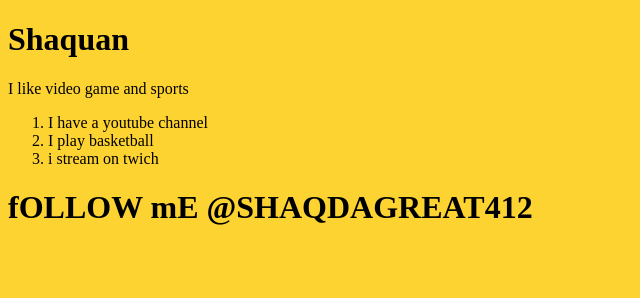
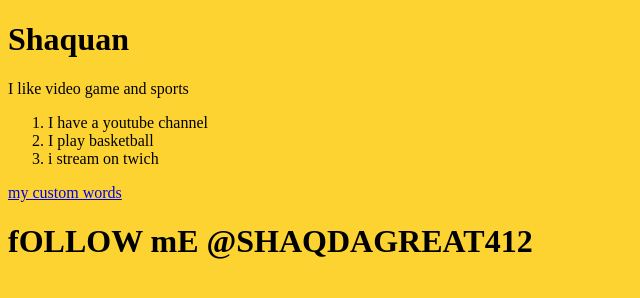
Before and after one commit to trippiequan/trippiequan.github.io, a plain HTML site: page index.html in a window 1280 px wide. Shown: the whole page, without its empty margins (0-640 px from the left). Drawn offline with Linux system fonts and the light colour scheme.

Commit message:
Update index.html

```diff
--- a/index.html
+++ b/index.html
@@ -11,7 +11,7 @@
     <li>I play basketball</li>
     <li>i stream on twich</li>
   </ol>
-
+  <a href="https://www.nba.com">my custom words</a>
   <h1>fOLLOW mE @SHAQDAGREAT412</h1>
 
 </body>
```
